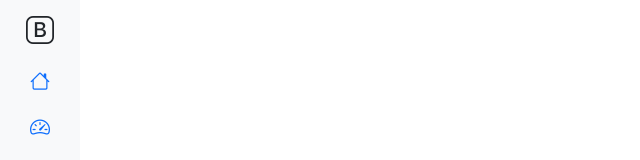
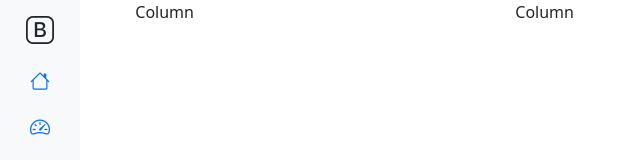
Before and after one commit to tramanhvong/diagnosisAssistant, a Next.js app in the folder frontend/: page /chat in a window 1280 px wide. Before the commit this address had no page. Shown: the top 160 px of the page, without its empty margins (0-640 px from the left). Built offline with nearby package versions, Linux system fonts and the light colour scheme.

Commit message:
add layout

```diff
--- /dev/null
+++ b/frontend/src/app/chat/page.js
@@ -0,0 +1,14 @@
+import React from 'react';
+
+const ChatPage = () => {
+  return (
+    <div className='container'>
+      <div className='row'>
+        <div className='col-4'>Column</div>
+        <div className='col-8'>Column</div>
+      </div>
+    </div>
+  );
+};
+
+export default ChatPage;
--- a/frontend/src/app/layout.js
+++ b/frontend/src/app/layout.js
@@ -24,8 +24,14 @@ export default function RootLayout({ children }) {
   return (
     <html lang='en' suppressHydrationWarning>
       <body className={`${geistSans.variable} ${geistMono.variable}`}>
-        <SideBar />
-        {children}
+        <div className='container-fluid p-0'>
+          <div className='row g-0'>
+            <div className='col-1 p-0'>
+              <SideBar />
+            </div>
+            <div className='col-11 p-0'>{children}</div>
+          </div>
+        </div>
       </body>
     </html>
   );
```
